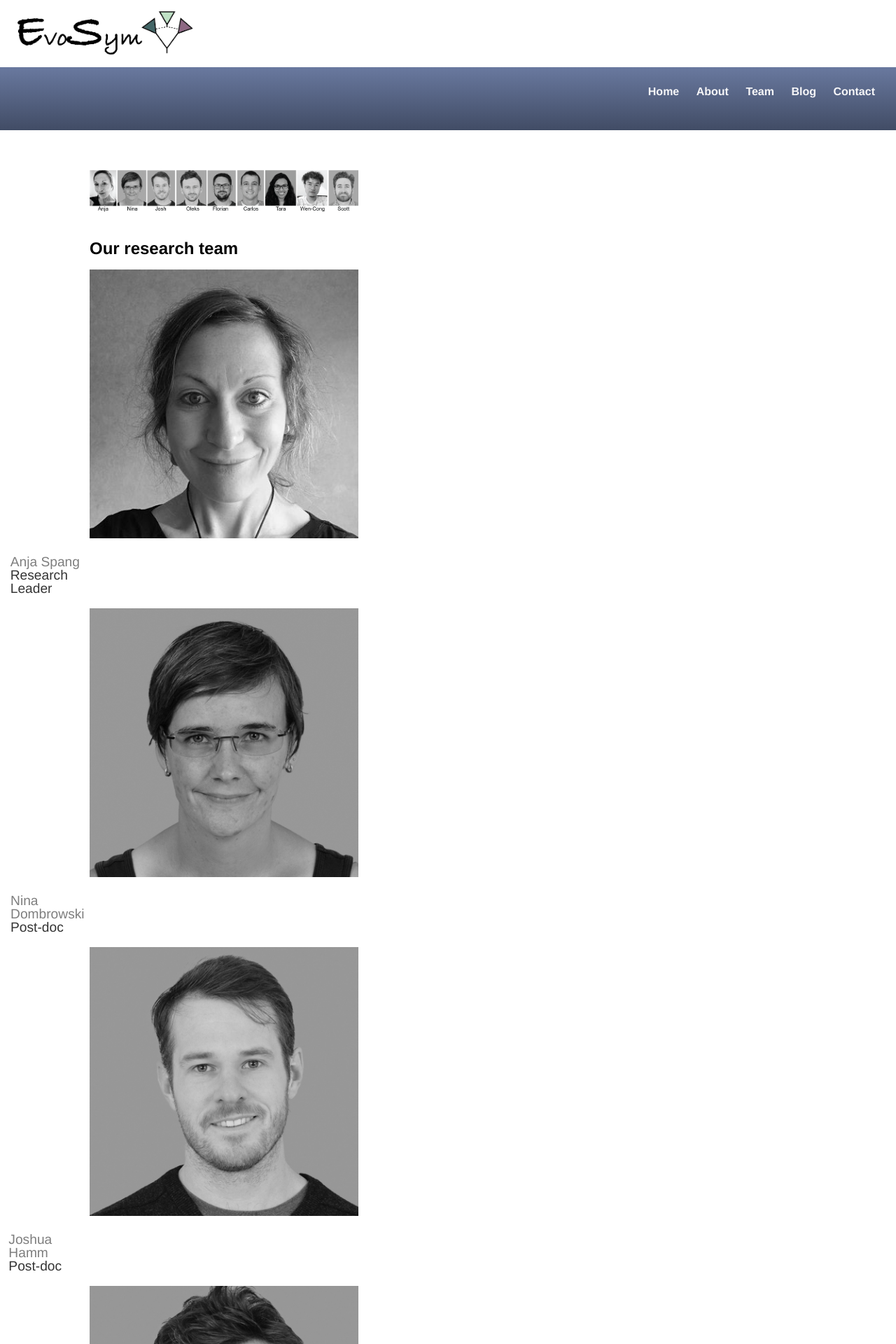
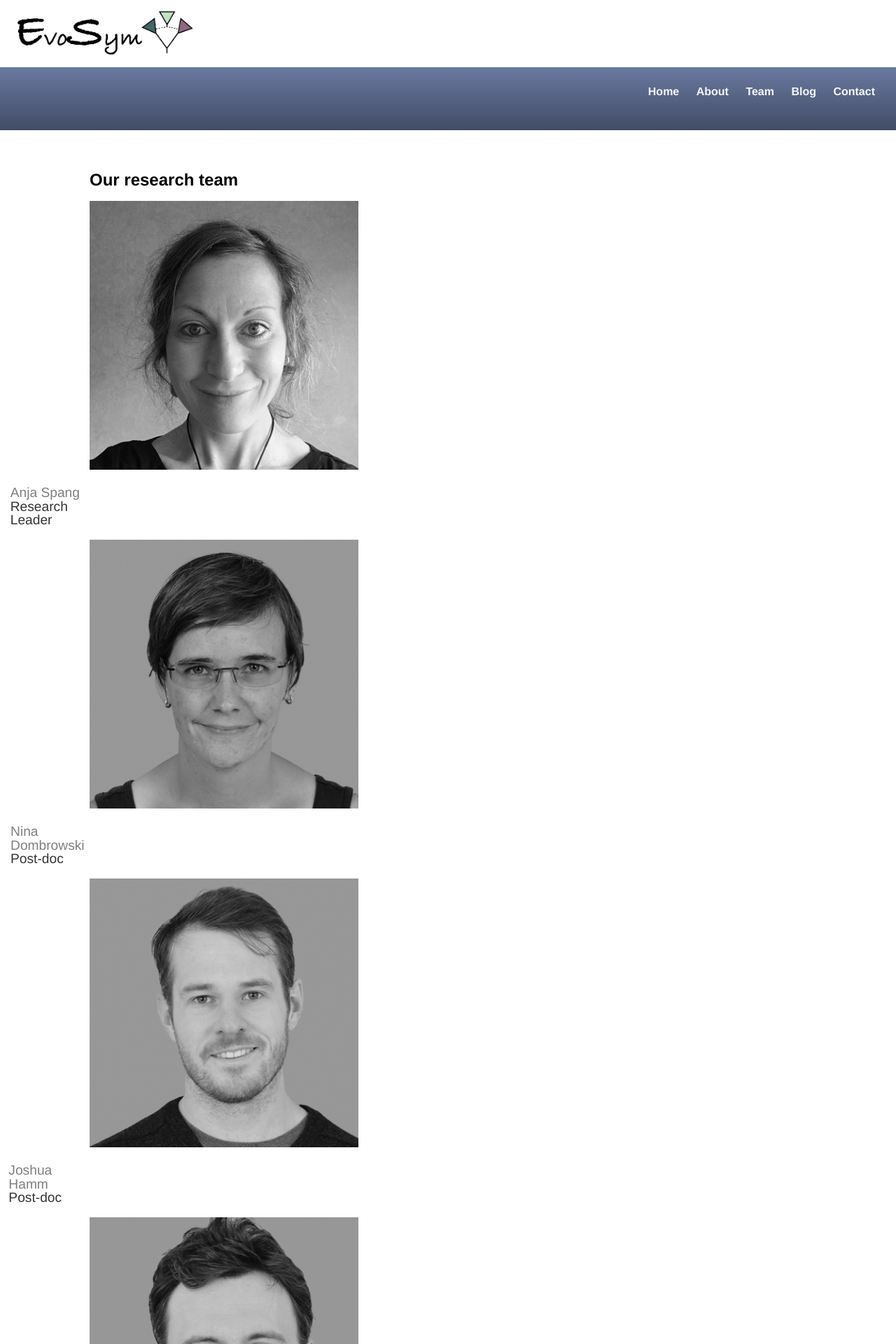
Before and after one commit to EvoSym/EvoSym.github.io, a Jekyll site: the page built from team/index.html, in a window 1280 px wide. Shown: the top 1920 px of the page at 70% size. Built offline with Jekyll 4.4.1, drawn with Linux system fonts in a browser that asks for light colours.

Commit message:
Update index.html

```diff
--- a/team/index.html
+++ b/team/index.html
@@ -3,8 +3,6 @@ layout: default
 title: Symbioses in Evolution
 ---
 
-<div class="box3"> <img src="EvoSymTeam_photos.004.png"> </div>
-<br>
 <div class="blurb">
   <h1>Our research team<br></h1>
     <div class="box3"> <img src="Anja.jpg"> </div>
```
